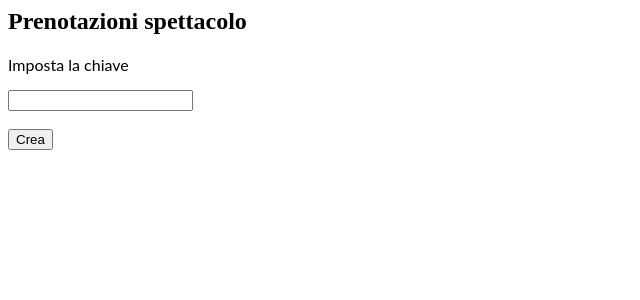
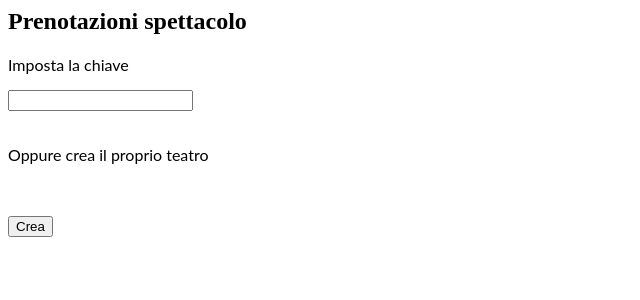
Before and after one commit to edcher/prova2, an Angular app: page / in a window 1280 px wide. Shown: the top 300 px of the page, without its empty margins (0-640 px from the left). Built offline with nearby package versions, Linux system fonts and the light colour scheme.

Commit message:
2 files modified, 3 added

```diff
--- a/src/app/app.component.html
+++ b/src/app/app.component.html
@@ -3,6 +3,11 @@
 <p> Imposta la chiave </p>
 <!--Utilizza la chiave d069ff7e-->
 <input #key (keyup.enter)="cercaSpettacolo(key.value); key.value=''">
+<br><br>
+<p> Oppure crea il proprio teatro </p>
+
+<app-nuovoteatro> </app-nuovoteatro>
+
 <br><br>
 <button (click)="creaSpettacolo()">Crea</button>
 </div>
--- a/src/app/app.module.ts
+++ b/src/app/app.module.ts
@@ -8,10 +8,11 @@ import { TeatroService } from './teatro.service';
 import { NominativoComponent } from './nominativo/nominativo.component';
 import { PrenotazioneComponent } from './prenotazione/prenotazione.component';
 import { ConfermaComponent } from './prenotazione/conferma/conferma.component';
+import { NuovoteatroComponent } from './nuovoteatro/nuovoteatro.component';
 
 @NgModule({
   imports:      [ BrowserModule, FormsModule, HttpClientModule ],
-  declarations: [ AppComponent, NominativoComponent, PrenotazioneComponent, ConfermaComponent ],
+  declarations: [ AppComponent, NominativoComponent, PrenotazioneComponent, ConfermaComponent, NuovoteatroComponent ],
   bootstrap:    [ AppComponent ],
   providers: [TeatroService]
 })
--- /dev/null
+++ b/src/app/nuovoteatro/nuovoteatro.component.ts
@@ -0,0 +1,15 @@
+import { Component, OnInit } from '@angular/core';
+
+@Component({
+  selector: 'app-nuovoteatro',
+  templateUrl: './nuovoteatro.component.html',
+  styleUrls: ['./nuovoteatro.component.css']
+})
+export class NuovoteatroComponent implements OnInit {
+
+  constructor() { }
+
+  ngOnInit() {
+  }
+
+}
```
Also changed, not shown: src/app/nuovoteatro/nuovoteatro.component.css (added), src/app/nuovoteatro/nuovoteatro.component.html (added).
